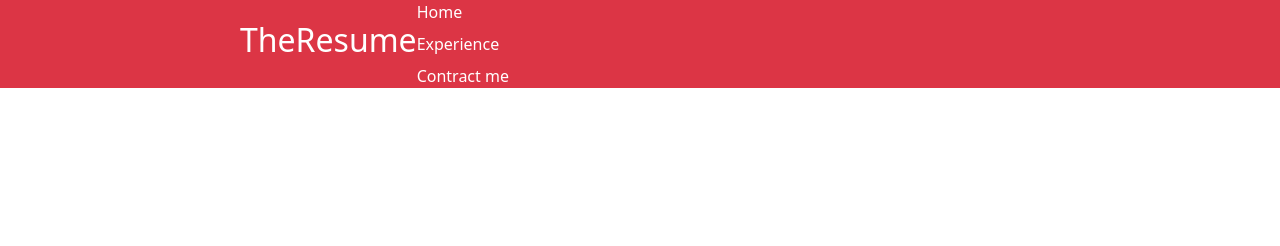
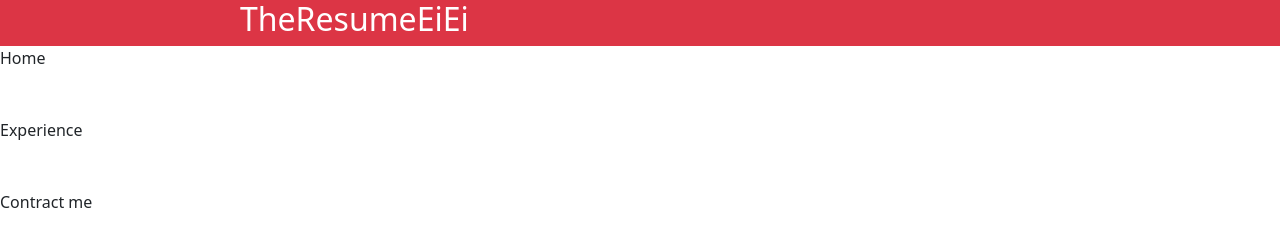
Before and after one commit to cpe-cmu-261207/lab-01-alone2time, a plain HTML site: page index.html in a window 1280 px wide. Drawn offline with nearby package versions, Linux system fonts and the light colour scheme.

Commit message:
Eieieieie

```diff
--- a/index.html
+++ b/index.html
@@ -20,13 +20,13 @@
       class="d-none d-sm-flex mx-auto align-items-center"
       style="max-width: 50rem"
     >
-      <span class="me-auto h2">TheResume</span>
-      <div class="vstack gap-2">
-        <span>Home</span>
-        <span>Experience</span>
-        <span>Contract me</span>
-      </div>
+      <span class="me-auto h2">TheResumeEiEi</span>
     </div>
+  </div>
+  <div class="vstack gap-5">
+    <span>Home</span>
+    <span>Experience</span>
+    <span>Contract me</span>
   </div>
 
 
```
